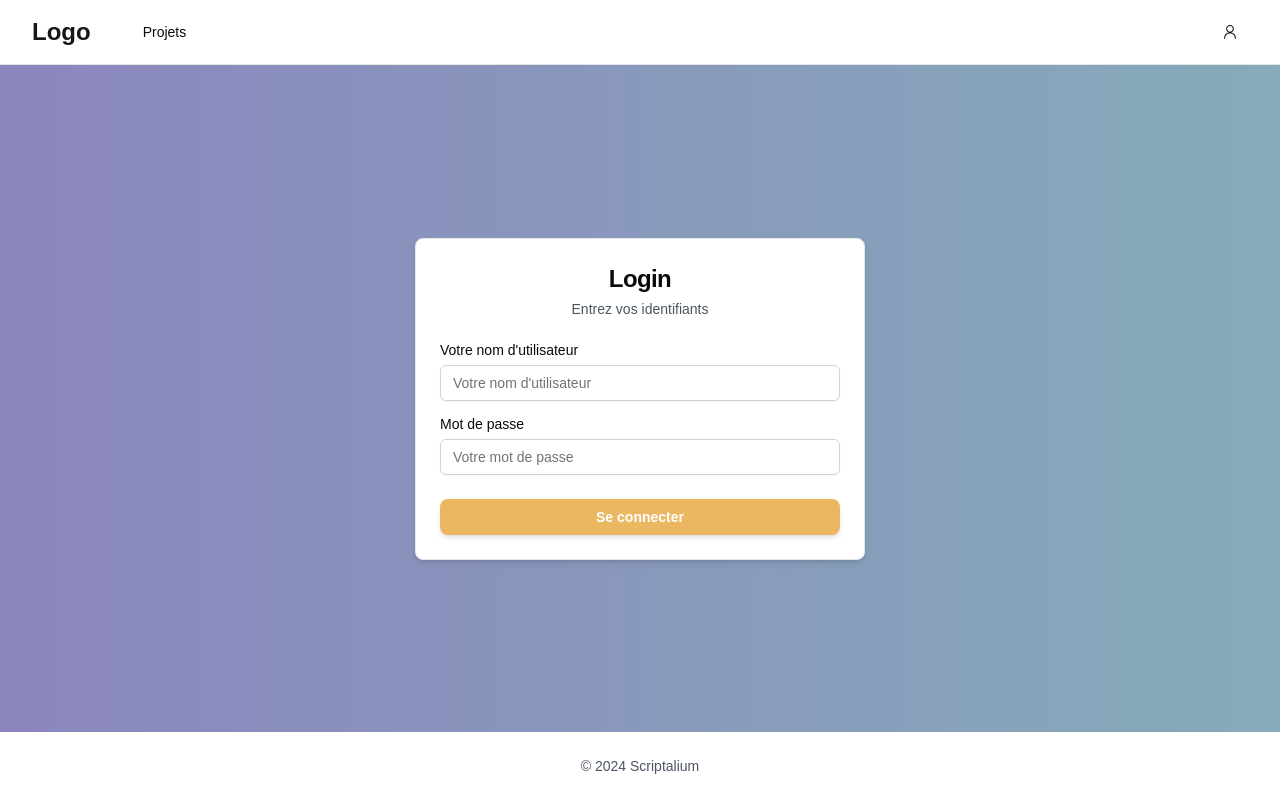
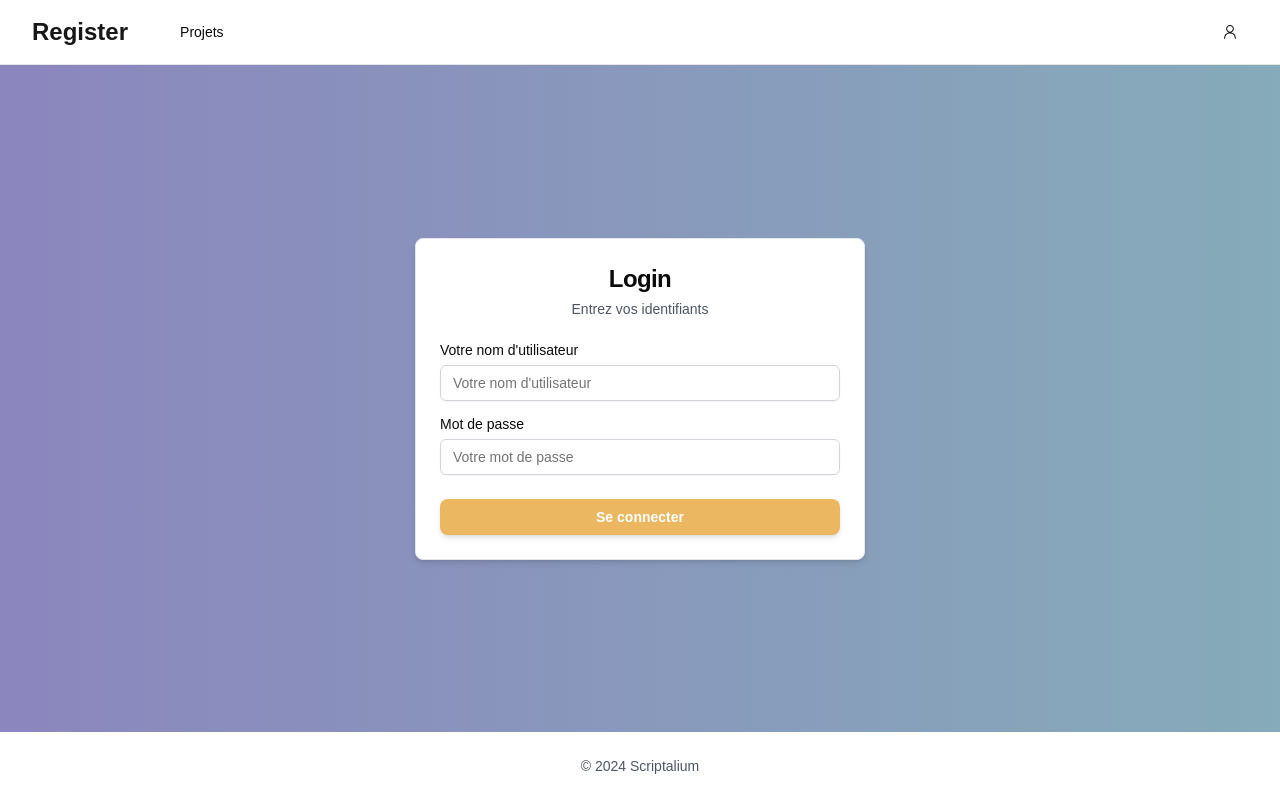
Before and after one commit to jblavisse/scriptalium, a Next.js app in the folder frontend/: page /login in a window 1280 px wide. Built offline with nearby package versions, Linux system fonts and the light colour scheme; no server answers.

Commit message:
feat(frontend): update UI

```diff
--- a/frontend/src/app/(root)/projects/page.tsx
+++ b/frontend/src/app/(root)/projects/page.tsx
@@ -153,7 +153,7 @@ export default function ProjectList() {
           onClick={openModal}
           className="mb-4 px-6 py-3 font-semibold text-black bg-[#CBD690] hover:bg-[#B8C777] hover:shadow-lg hover:scale-105 rounded shadow transition duration-300 ease-in-out"
         >
-          <PlusCircle className="mr-2 h-5 w-5" /> Créer un Projet
+          <PlusCircle className="mr-2 h-5 w-5" /> Créer un scénario
         </Button>
       </div>
       <Footer />
--- a/frontend/src/components/ui/navbar.tsx
+++ b/frontend/src/components/ui/navbar.tsx
@@ -21,7 +21,7 @@ export function NavbarComponent() {
         <div className="flex items-center justify-between h-16">
           <div className="flex items-center">
             <Link href="/" className="flex-shrink-0">
-              <span className="text-2xl font-bold text-primary">Logo</span>
+              <span className="text-2xl font-bold text-primary">Register</span>
             </Link>
             <div className="hidden md:block ml-10">
               <Link
@@ -55,7 +55,7 @@ export function NavbarComponent() {
                     className="block px-3 py-2 rounded-md text-base font-medium text-foreground hover:bg-accent hover:text-accent-foreground"
                     onClick={() => setIsOpen(false)}
                   >
-                    Projets
+                    Tous les scripts
                   </Link>
                   <Link
                     href="/login"
```
